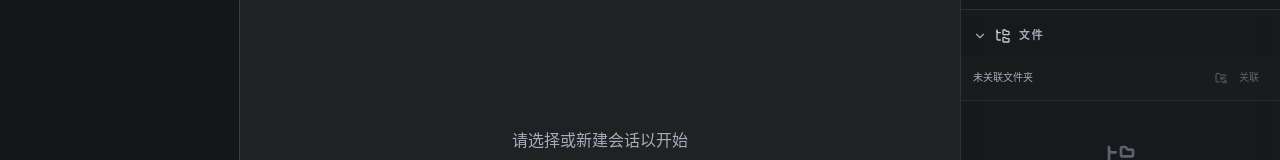
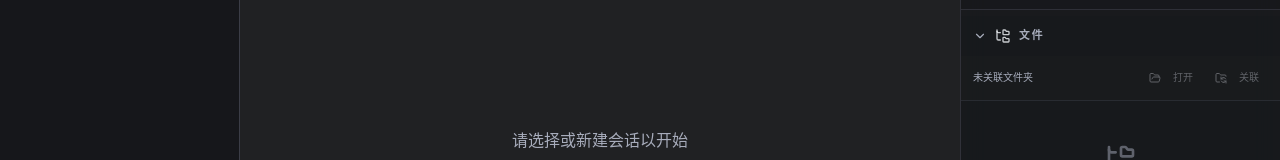
Before and after one commit to yangyangmiao666/open-jarvis, a React (Vite) app: page / in a window 1280 px wide. Shown: the part 278-438 px from the top of the page. Built offline with nearby package versions, Linux system fonts and the light colour scheme.

Commit message:
feat(workspace): 添加打开当前工作区文件夹功能，优化工作区管理

```diff
--- a/src/main/ipc/models.ts
+++ b/src/main/ipc/models.ts
@@ -1,4 +1,4 @@
-import { IpcMain, dialog, app } from "electron";
+import { IpcMain, dialog, app, shell } from "electron";
 import Store from "electron-store";
 import * as fs from "fs/promises";
 import * as path from "path";
@@ -9,6 +9,7 @@ import type {
   SetApiKeyParams,
   WorkspaceSetParams,
   WorkspaceLoadParams,
+  WorkspaceOpenFolderParams,
   WorkspaceFileParams,
   OpenAICompatibleProfile,
 } from "../types";
@@ -392,6 +393,32 @@ export function registerModelHandlers(ipcMain: IpcMain): void {
     return selectedPath;
   });
 
+  ipcMain.handle(
+    "workspace:openCurrentFolder",
+    async (_event, { threadId }: WorkspaceOpenFolderParams = {}) => {
+      const workspacePath = threadId
+        ? await ipcRendererWorkspaceGet(threadId)
+        : (store.get("workspacePath", null) as string | null);
+
+      if (!workspacePath) {
+        return {
+          success: false,
+          error: "No workspace configured",
+        };
+      }
+
+      const errorMessage = await shell.openPath(workspacePath);
+      if (errorMessage) {
+        return {
+          success: false,
+          error: errorMessage,
+        };
+      }
+
+      return { success: true };
+    },
+  );
+
   // Load files from disk into the workspace view
   ipcMain.handle(
     "workspace:loadFromDisk",
@@ -615,3 +642,18 @@ export { getApiKey } from "../storage";
 export function getDefaultModel(): string {
   return store.get("defaultModel", "claude-sonnet-4-5-20250929") as string;
 }
+
+async function ipcRendererWorkspaceGet(threadId?: string): Promise<string | null> {
+  if (!threadId) {
+    return store.get("workspacePath", null) as string | null;
+  }
+
+  const { getThread } = await import("../db");
+  const thread = getThread(threadId);
+  if (!thread?.metadata) {
+    return store.get("workspacePath", null) as string | null;
+  }
+
+  const metadata = JSON.parse(thread.metadata);
+  return metadata.workspacePath || (store.get("workspacePath", null) as string | null);
+}
--- a/src/main/types.ts
+++ b/src/main/types.ts
@@ -43,6 +43,10 @@ export interface WorkspaceSetParams {
 
 export interface WorkspaceLoadParams {
   threadId: string;
+}
+
+export interface WorkspaceOpenFolderParams {
+  threadId?: string;
 }
 
 export interface WorkspaceFileParams {
--- a/src/preload/index.d.ts
+++ b/src/preload/index.d.ts
@@ -92,6 +92,9 @@ interface CustomAPI {
       path: string | null,
     ) => Promise<string | null>;
     select: (threadId?: string) => Promise<string | null>;
+    openCurrentFolder: (
+      threadId?: string,
+    ) => Promise<{ success: boolean; error?: string }>;
     loadFromDisk: (threadId: string) => Promise<{
       success: boolean;
       files: Array<{
--- a/src/preload/index.ts
+++ b/src/preload/index.ts
@@ -227,6 +227,11 @@ const api = {
     select: (threadId?: string): Promise<string | null> => {
       return ipcRenderer.invoke("workspace:select", threadId);
     },
+    openCurrentFolder: (
+      threadId?: string,
+    ): Promise<{ success: boolean; error?: string }> => {
+      return ipcRenderer.invoke("workspace:openCurrentFolder", { threadId });
+    },
     loadFromDisk: (
       threadId: string,
     ): Promise<{
--- a/src/renderer/src/components/panels/RightPanel.tsx
+++ b/src/renderer/src/components/panels/RightPanel.tsx
@@ -637,6 +637,19 @@ function FilesContent(): React.JSX.Element {
     console.warn("[FilesContent] syncToDisk is not yet implemented");
   }
 
+  async function handleOpenWorkspaceFolder(): Promise<void> {
+    if (!workspacePath) return;
+
+    try {
+      const result = await window.api.workspace.openCurrentFolder(currentThreadId ?? undefined);
+      if (!result.success) {
+        console.error("[FilesContent] Open workspace folder error:", result.error);
+      }
+    } catch (e) {
+      console.error("[FilesContent] Open workspace folder error:", e);
+    }
+  }
+
   return (
     <div className="flex flex-col h-full">
       {/* Header with sync button */}
@@ -677,6 +690,17 @@ function FilesContent(): React.JSX.Element {
             </button>
           </div>
         )}
+        <Button
+          variant="ghost"
+          size="sm"
+          onClick={handleOpenWorkspaceFolder}
+          disabled={!workspacePath}
+          className="h-7 rounded-full px-2 text-[10px]"
+          title={workspacePath ? `打开 ${workspacePath}` : "暂无工作区文件夹可打开"}
+        >
+          <FolderOpen className="size-3" />
+          <span className="ml-1">打开</span>
+        </Button>
         <Button
           variant="ghost"
           size="sm"
--- a/src/renderer/src/components/sidebar/ThreadSidebar.tsx
+++ b/src/renderer/src/components/sidebar/ThreadSidebar.tsx
@@ -20,7 +20,11 @@ import {
   DialogTitle,
 } from "@/components/ui/dialog";
 import { useAppStore } from "@/lib/store";
-import { useThreadStream, useCurrentThread } from "@/lib/thread-context";
+import {
+  useThreadStream,
+  useCurrentThread,
+  useThreadState,
+} from "@/lib/thread-context";
 import { cn, formatRelativeTime, truncate } from "@/lib/utils";
 import {
   ContextMenu,
@@ -184,6 +188,7 @@ export function ThreadSidebar({
     updateThread,
     setShowKanbanView,
   } = useAppStore();
+  const currentThread = useThreadState(currentThreadId);
 
   const [editingThreadId, setEditingThreadId] = useState<string | null>(null);
   const [editingTitle, setEditingTitle] = useState("");
@@ -212,6 +217,16 @@ export function ThreadSidebar({
   };
 
   const handleNewThread = async (): Promise<void> => {
+    if (
+      currentThreadId &&
+      currentThread &&
+      currentThread.messages.length === 0 &&
+      currentThread.draftInput.trim().length === 0
+    ) {
+      await selectThread(currentThreadId);
+      return;
+    }
+
     await createThread({ title: `新会话 ${new Date().toLocaleDateString()}` });
   };
 
```
Also changed, not shown: 1 other file (tests, documents, lock files or other folders).
